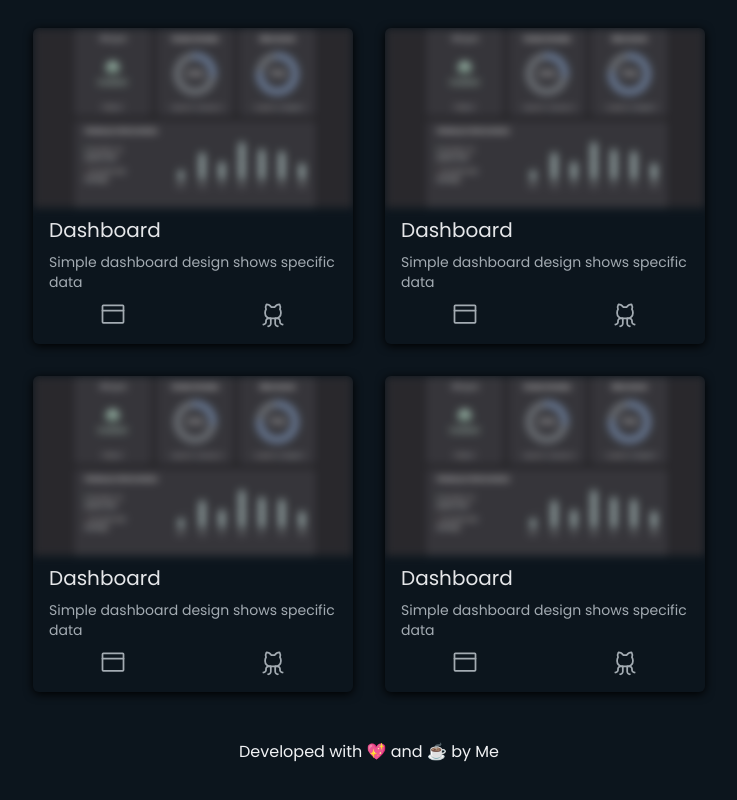
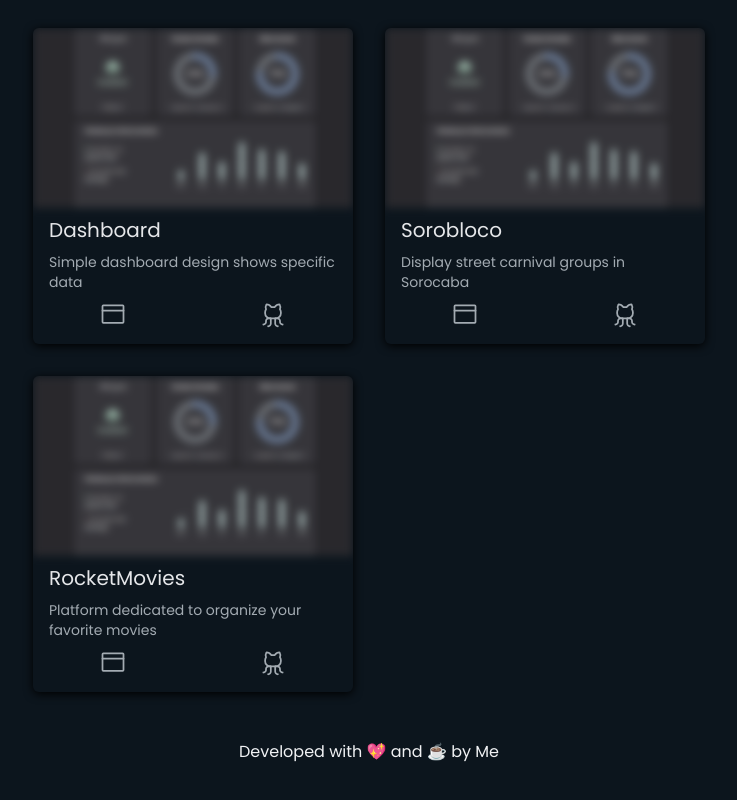
Before and after one commit to wellserrano/my-portfolio, a React (Vite) app: page / in a window 1280 px wide. Shown: the part 668-1468 px from the top of the page, without its empty margins (271-1008 px from the left). Built offline with nearby package versions, Linux system fonts and the light colour scheme.

Commit message:
updating projects

```diff
--- a/src/pages/Home.tsx
+++ b/src/pages/Home.tsx
@@ -56,25 +56,18 @@ export function Home() {
             siteLink='https://wellserrano.github.io/dashboard/'
           />
           <ProjectCard
-            title='Dashboard'
-            description='Simple dashboard design shows specific data'
+            title='Sorobloco'
+            description='Display street carnival groups in Sorocaba'
             image={ dashboardImage }
-            githubLink='https://github.com/wellserrano/dashboard'
-            siteLink='https://wellserrano.github.io/dashboard/'
+            githubLink='https://github.com/wellserrano/sorobloco'
+            siteLink='https://sorobloco.netlify.app'
           />
           <ProjectCard
-            title='Dashboard'
-            description='Simple dashboard design shows specific data'
+            title='RocketMovies'
+            description='Platform dedicated to organize your favorite movies'
             image={ dashboardImage }
-            githubLink='https://github.com/wellserrano/dashboard'
-            siteLink='https://wellserrano.github.io/dashboard/'
-          />
-          <ProjectCard
-            title='Dashboard'
-            description='Simple dashboard design shows specific data'
-            image={ dashboardImage }
-            githubLink='https://github.com/wellserrano/dashboard'
-            siteLink='https://wellserrano.github.io/dashboard/'
+            githubLink='https://github.com/wellserrano/rocketMovies-app'
+            siteLink='https://app-rocket-movies.netlify.app'
           />
         </div>
 
```
